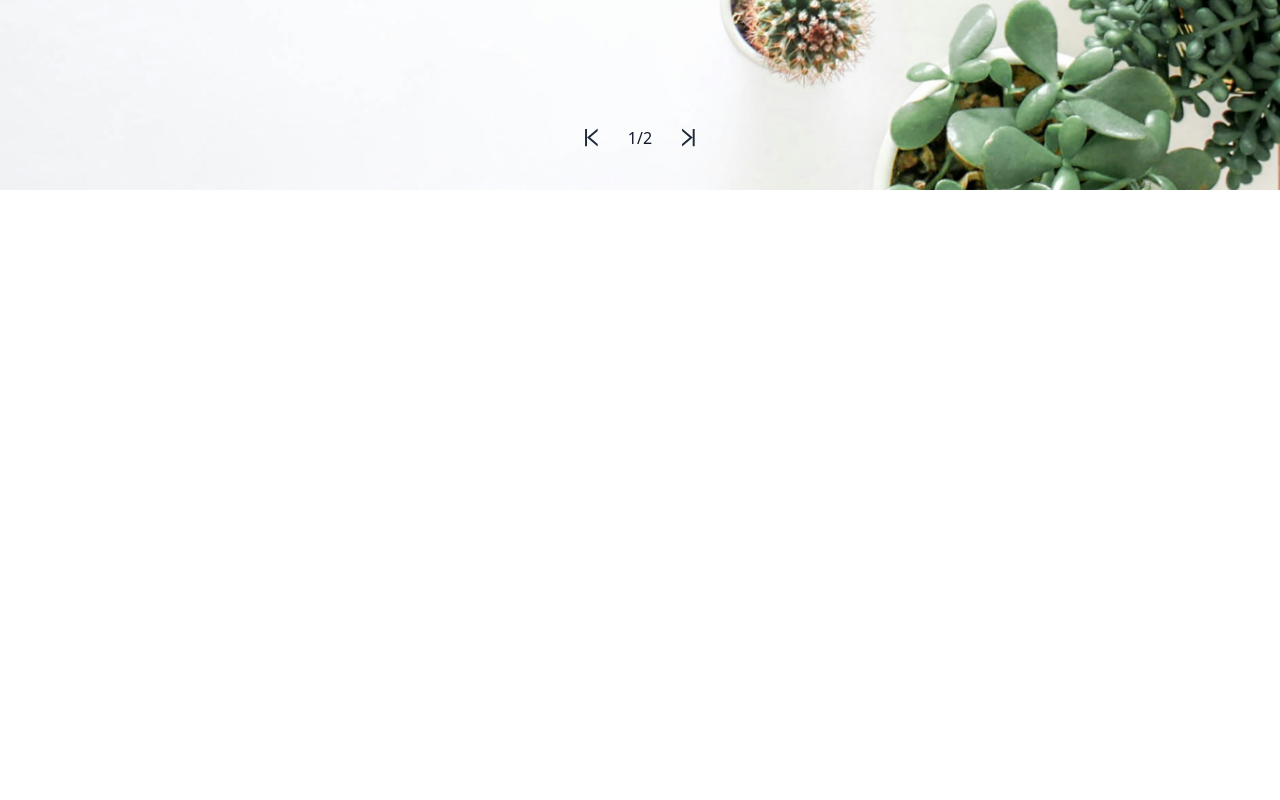
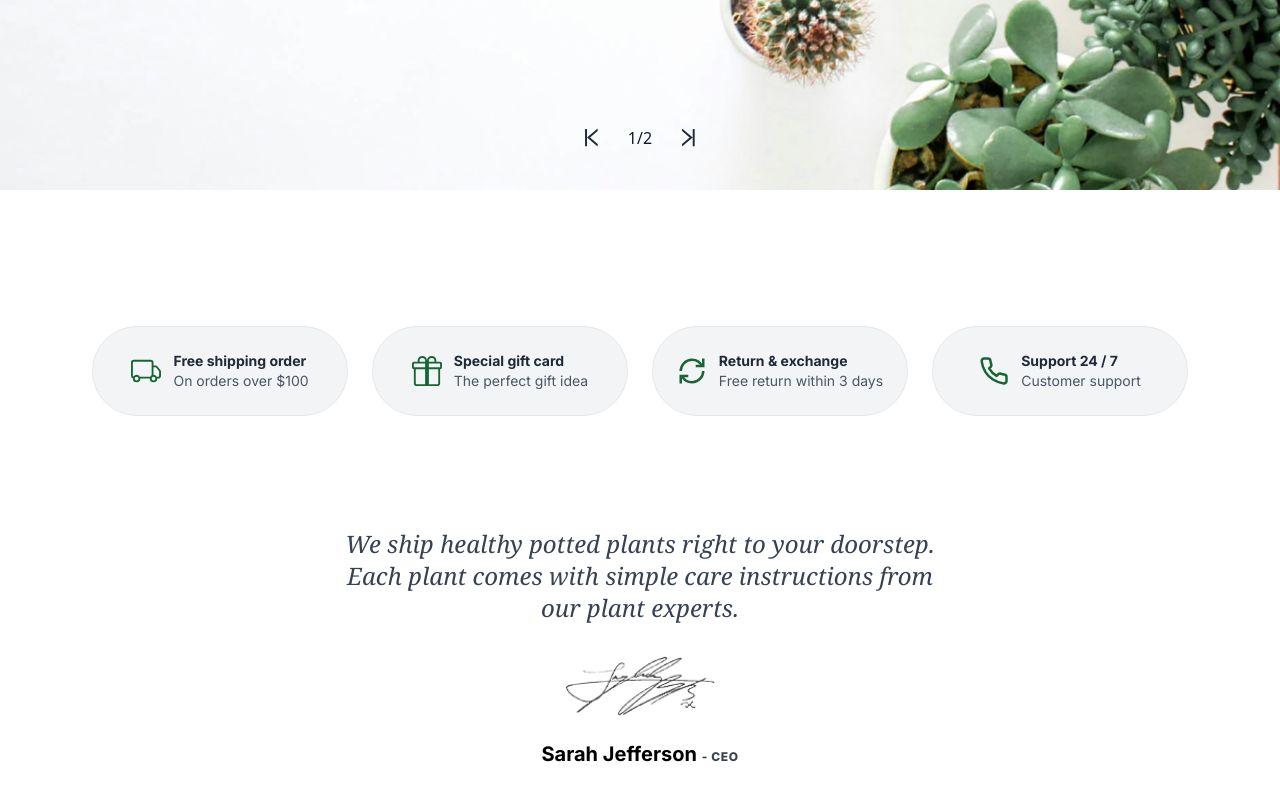
Before and after one commit to LaibaHameed/mern-frontend, a Next.js app: page / in a window 1280 px wide. Shown: the part 783-1583 px from the top of the page. Before the commit the page ends 973 px from the top, so only its background shows below. Built offline with nearby package versions, Linux system fonts and the light colour scheme.

Commit message:
Add About Information Section

```diff
--- a/src/app/page.js
+++ b/src/app/page.js
@@ -1,4 +1,5 @@
 import Header from "@/components/header";
+import AboutInfo from "@/components/home/AboutInfo";
 import Carousel from "@/components/home/Carousel";
 
 export default function Home() {
@@ -6,6 +7,7 @@ export default function Home() {
     <>
     <Header/>
     <Carousel/>
+    <AboutInfo/>
     </>
   )
 }
--- /dev/null
+++ b/src/components/home/AboutInfo.jsx
@@ -0,0 +1,33 @@
+import { INFO } from '@/constants/general';
+import Image from 'next/image';
+import React from 'react';
+
+const AboutInfo = () => {
+    return (
+        <div className='flex flex-col items-center justify-center mb-24 mt-6'>
+            <div className="my-28 flex flex-wrap items-center justify-center gap-6 w-full">
+                {INFO.map((item, index) => (
+                    <div
+                        className="flex flex-col sm:flex-row items-center justify-center gap-3 border rounded-full w-2/3 sm:w-2/5 lg:w-1/5 bg-gray-100 sm:py-6 py-3"
+                        key={index}
+                    >
+                        <div className="text-green-800 text-3xl">{item.logo}</div>
+                        <div className="text-center sm:text-left text-sm">
+                            <h5 className="font-bold text-gray-800">{item.title}</h5>
+                            <p className="text-md text-gray-600">{item.discreption}</p>
+                        </div>
+                    </div>
+                ))}
+            </div>
+
+            <p className='font-serif text-gray-700 text-2xl italic text-center '>
+                We ship healthy potted plants right to your doorstep. <br/> Each plant comes with simple care instructions from <br/> our plant experts.
+            </p>
+
+            <Image src={'/assets/signature.png'} width={150} height={150} className='mt-8 mb-6' />
+            <p className='font-bold text-xl'> Sarah Jefferson <span className='text-gray-700 text-xs font-extrabold tracking-wider'> - CEO</span> </p>
+        </div>
+    );
+};
+
+export default AboutInfo;
--- a/src/constants/general.js
+++ b/src/constants/general.js
@@ -1,3 +1,6 @@
+import { BsGift, BsTruck } from "react-icons/bs";
+import { GrPowerCycle } from "react-icons/gr";
+import { FiPhone } from "react-icons/fi";
 
 const NAV_ROUTES = {
     home: { value: 'home', label: 'HOME', path: '/' },
@@ -32,3 +35,29 @@ const SLIDES = [
 ];
 
 export default SLIDES;
+
+
+const INFO_LIST = {
+    shipping: {
+        logo: <BsTruck />,
+        title: "Free shipping order",
+        discreption: "On orders over $100"
+    },
+    gift: {
+        logo: <BsGift/>,
+        title: "Special gift card",
+        discreption: "The perfect gift idea"
+    },
+    exchange: {
+        logo: <GrPowerCycle />,
+        title: "Return & exchange",
+        discreption: "Free return within 3 days"
+    },
+    support: {
+        logo: <FiPhone />,
+        title: "Support 24 / 7",
+        discreption: "Customer support"
+    },
+}
+
+export const INFO = Object.values(INFO_LIST)
```
Also changed, not shown: public/assets/signature.png (added).
